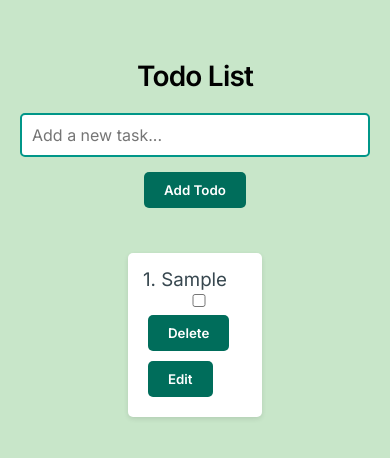
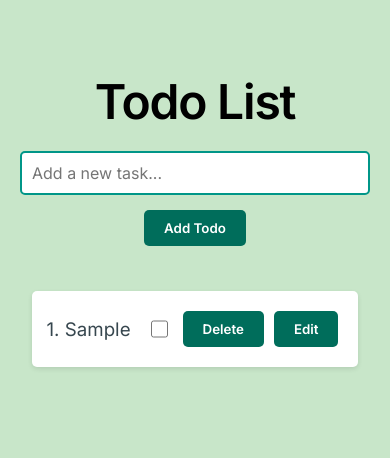
Before and after one commit to subverrt/TodoList, a plain HTML site: page index.html in a window 390 px wide. Both pictures are taken after typing "Sample" into the empty fields and a click on the button "Add Todo". Drawn offline with Linux system fonts and the light colour scheme.

Commit message:
Update style.css

```diff
--- a/style.css
+++ b/style.css
@@ -75,16 +75,25 @@ button:hover {
 }
 
 .todo-item h3 {
+  display: flex;
   margin: 0;
   font-family: 'Inter', sans-serif;
   font-weight: 500;
   flex-grow: 1;
-  margin-right: 20px;
+  justify-content: flex-start;
 }
 
 .todo-item .buttons {
   display: flex;
   gap: 10px;
+}
+
+.todo-item input[type="checkbox"] {
+  display: flex;
+  flex-direction: row;
+  width: 17px;
+  height: 20px;
+  margin-left: 20px;
 }
 
 .todo-item input {
@@ -94,32 +103,12 @@ button:hover {
   font-family: 'Inter', sans-serif;
   font-size: 14px;
   margin-right: 10px;
+
 }
+
 
 .todo-item .save-button {
   background-color: #009688;
   padding: 5px 10px;
   font-size: 14px;
 }
-
-@media (max-width: 480px) {
-  h1 {
-    font-size: 28px;
-    letter-spacing: -0.8px;
-  }
-
-  .input-container {
-    flex-direction: column;
-  }
-
-  .todo-item {
-    flex-direction: column;
-    align-items: flex-start;
-  }
-
-  .todo-item .buttons {
-    width: 100%;
-    justify-content: flex-end;
-    margin-top: 10px;
-  }
-}
```
